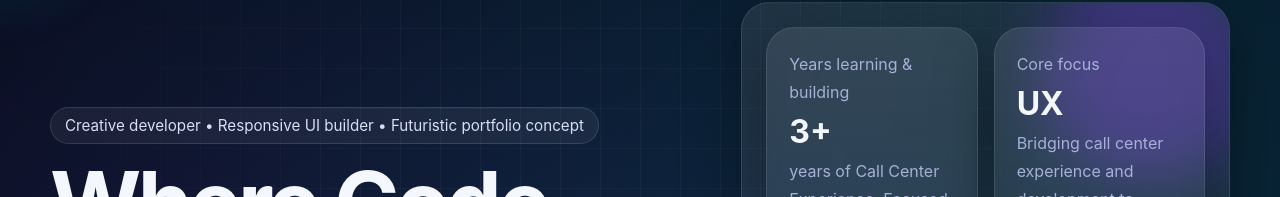
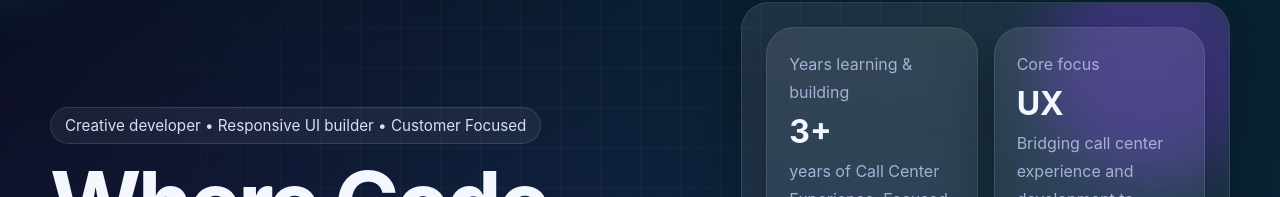
Before and after one commit to Marcpro1221/Portfolio, a website: page public/index.html in a window 1280 px wide. Shown: the part 172-369 px from the top of the page. Drawn offline with Linux system fonts and the light colour scheme.

Commit message:
update text

```diff
--- a/public/index.html
+++ b/public/index.html
@@ -32,7 +32,7 @@
   <main class="container">
     <section class="hero">
       <div class="reveal show">
-        <div class="eyebrow">Creative developer • Responsive UI builder • Futuristic portfolio concept</div>
+        <div class="eyebrow">Creative developer • Responsive UI builder • Customer Focused</div>
         <h1>Where Code <span>Design and</span> communication come together.</h1>
         <p>
          Hi, I'm Marc Roland Soniega, Combining technical expertise with real-world customer experience to design and build solutions that are intuitive, efficient, and easy for people to use.</p>
```
